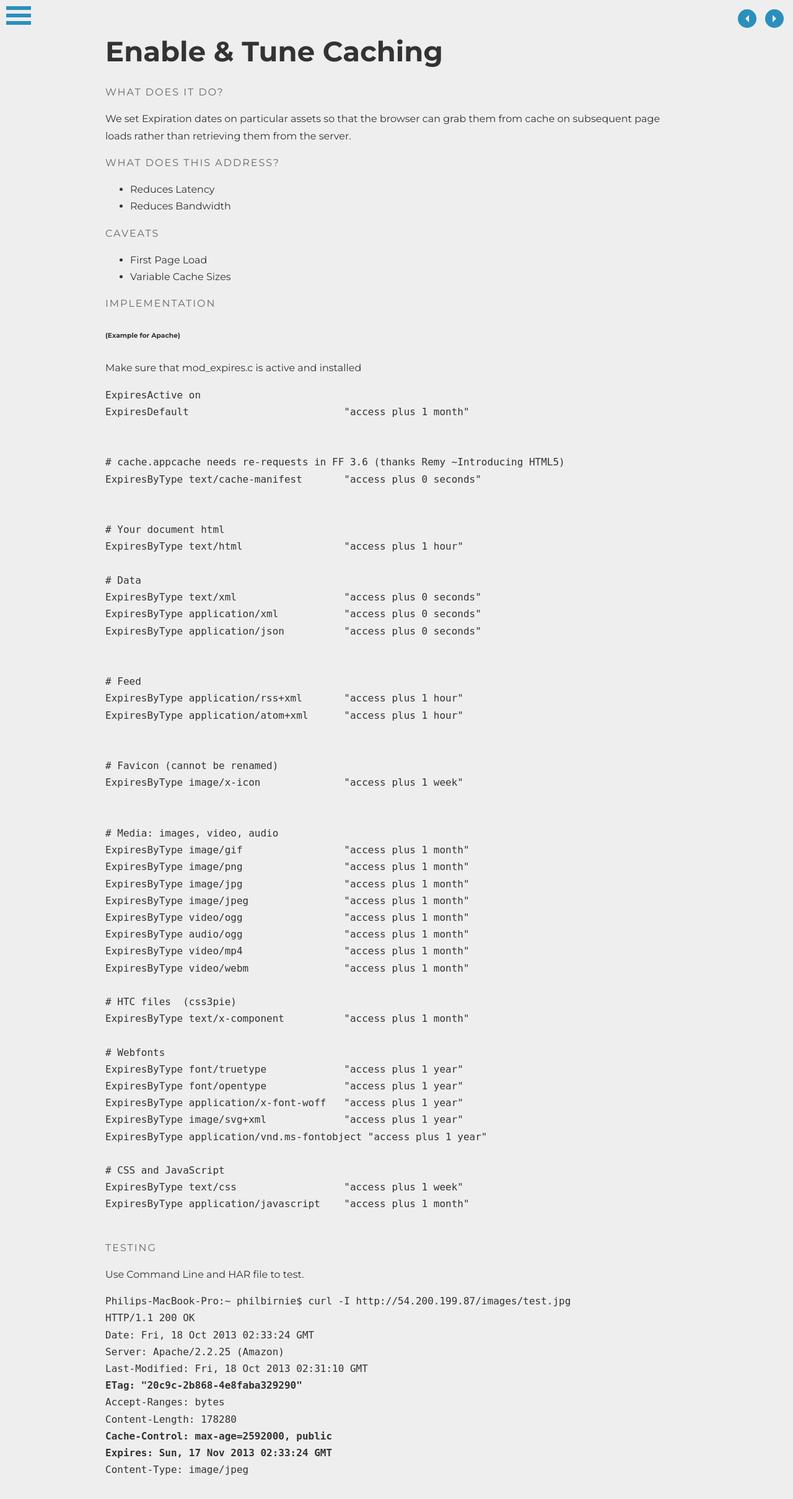
After one commit to philbirnie/mtn2molehill, a PHP site: page /m3/techniques/caching.php in a window 1280 px wide. The commit adds this page. Shown: the top 2419 px of the page at 62% size. Run offline with PHP 8.4, Linux system fonts and the light colour scheme.

Commit message:
Add caching/links to techniques.

```diff
--- a/inc/nav.php
+++ b/inc/nav.php
@@ -32,12 +32,12 @@
 				<div class="mp-level">
 					<h2 class="icon icon-display">Optimization Techniques</h2>
 					<ul>
-						<li><a href="">Caching</a></li>
-						<li><a href="">Mod_Deflate or Mod_Gzip</a></li>
-						<li><a href="">Concatenation &amp; Inlining</a></li>
-						<li><a href="">Re-ordering Assets</a></li>
-						<li><a href="">Lazy Load Part 1: Media Queries &amp; Image Loading</a></li>
-						<li><a href="">Lazy Load Part 2: Javascript &amp; Related Elements</a></li>
+						<li><a href="<?php echo $root; ?>/techniques/caching">Caching</a></li>
+						<li><a href="<?php echo $root; ?>/techniques/deflate">Mod_Deflate or Mod_Gzip</a></li>
+						<li><a href="<?php echo $root; ?>/techniques/concatenation">Concatenation &amp; Inlining</a></li>
+						<li><a href="<?php echo $root; ?>/techniques/reordering">Re-ordering Assets</a></li>
+						<li><a href="<?php echo $root; ?>/techniques/lazy-load-1">Lazy Load Part 1: Media Queries &amp; Image Loading</a></li>
+						<li><a href="<?php echo $root; ?>/techniques/lazy-load-2">Lazy Load Part 2: Javascript &amp; Related Elements</a></li>
 					</ul>
 				</div><!-- .mp-level -->
 			</li>
--- a/solution/benchmarking.php
+++ b/solution/benchmarking.php
@@ -1,7 +1,7 @@
 <?php
 	$pageClass = "benchmarking";
-	$nextURL = "solution/illusions";
-	$prevURL = "solution/benchmarking";
+	$nextURL = "techniques/caching";
+	$prevURL = "solutions/illusions";
 	include('../inc/header.php');
 ?>
 	<h1>Measuring Progress</h1>
--- /dev/null
+++ b/techniques/caching.php
@@ -0,0 +1,101 @@
+<?php
+	$pageClass = "caching";
+	$nextURL = "techniques/mod_deflate";
+	$prevURL = "solution/benchmarking";
+	include('../inc/header.php');
+?>
+	<h1>Enable &amp; Tune Caching</h1>
+
+	<h2>What does it do?</h2>
+	<p>We set Expiration dates on particular assets so that the browser can grab them from cache on subsequent page loads rather than retrieving them from the server.</p>
+
+	<h2>What does this address?</h2>
+	<ul>
+		<li>Reduces Latency</li>
+		<li>Reduces Bandwidth</li>
+	</ul>
+
+	<h2>Caveats</h2>
+	<ul>
+		<li>First Page Load</li>
+		<li>Variable Cache Sizes</li>
+	</ul>
+
+	<h2>Implementation</h2>
+	<h6>(Example for Apache)</h6>
+
+	<p>Make sure that mod_expires.c is active and installed</p>
+
+	<pre>
+ExpiresActive on
+ExpiresDefault                          "access plus 1 month"
+
+
+# cache.appcache needs re-requests in FF 3.6 (thanks Remy ~Introducing HTML5)
+ExpiresByType text/cache-manifest       "access plus 0 seconds"
+
+
+# Your document html
+ExpiresByType text/html                 "access plus 1 hour"
+
+# Data
+ExpiresByType text/xml                  "access plus 0 seconds"
+ExpiresByType application/xml           "access plus 0 seconds"
+ExpiresByType application/json          "access plus 0 seconds"
+
+
+# Feed
+ExpiresByType application/rss+xml       "access plus 1 hour"
+ExpiresByType application/atom+xml      "access plus 1 hour"
+
+
+# Favicon (cannot be renamed)
+ExpiresByType image/x-icon              "access plus 1 week"
+
+
+# Media: images, video, audio
+ExpiresByType image/gif                 "access plus 1 month"
+ExpiresByType image/png                 "access plus 1 month"
+ExpiresByType image/jpg                 "access plus 1 month"
+ExpiresByType image/jpeg                "access plus 1 month"
+ExpiresByType video/ogg                 "access plus 1 month"
+ExpiresByType audio/ogg                 "access plus 1 month"
+ExpiresByType video/mp4                 "access plus 1 month"
+ExpiresByType video/webm                "access plus 1 month"
+
+# HTC files  (css3pie)
+ExpiresByType text/x-component          "access plus 1 month"
+
+# Webfonts
+ExpiresByType font/truetype             "access plus 1 year"
+ExpiresByType font/opentype             "access plus 1 year"
+ExpiresByType application/x-font-woff   "access plus 1 year"
+ExpiresByType image/svg+xml             "access plus 1 year"
+ExpiresByType application/vnd.ms-fontobject "access plus 1 year"
+
+# CSS and JavaScript
+ExpiresByType text/css                  "access plus 1 week"
+ExpiresByType application/javascript    "access plus 1 month"
+	</pre>
+
+	<h2>Testing</h2>
+
+	<p>Use Command Line and HAR file to test.</p>
+
+	<pre>
+Philips-MacBook-Pro:~ philbirnie$ curl -I http://54.200.199.87/images/test.jpg
+HTTP/1.1 200 OK
+Date: Fri, 18 Oct 2013 02:33:24 GMT
+Server: Apache/2.2.25 (Amazon)
+Last-Modified: Fri, 18 Oct 2013 02:31:10 GMT
+<strong>ETag: "20c9c-2b868-4e8faba329290"</strong>
+Accept-Ranges: bytes
+Content-Length: 178280
+<strong>Cache-Control: max-age=2592000, public</strong>
+<strong>Expires: Sun, 17 Nov 2013 02:33:24 GMT</strong>
+Content-Type: image/jpeg
+	</pre>
+
+
+
+<?php include('../inc/footer.php'); ?>
```
